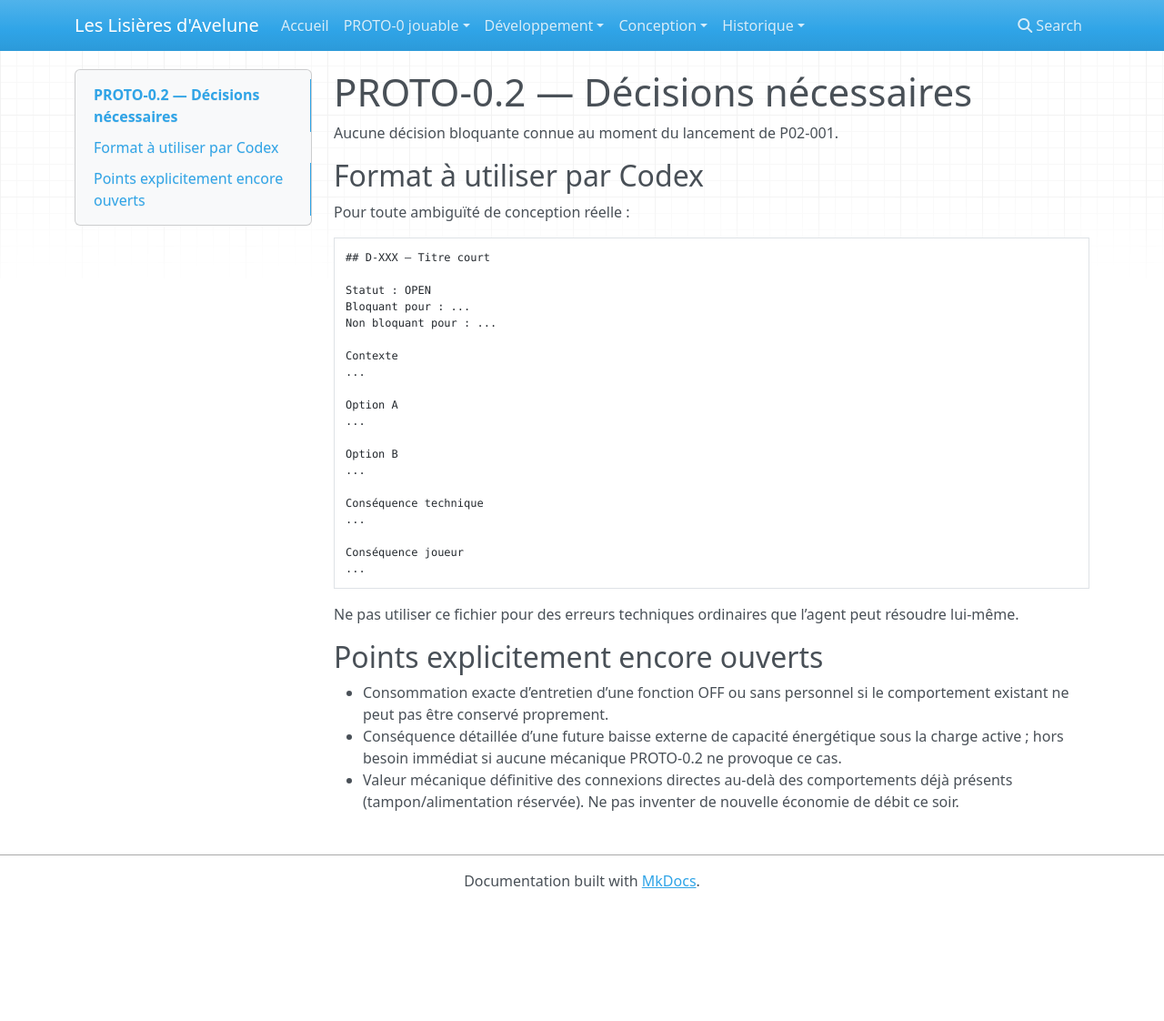
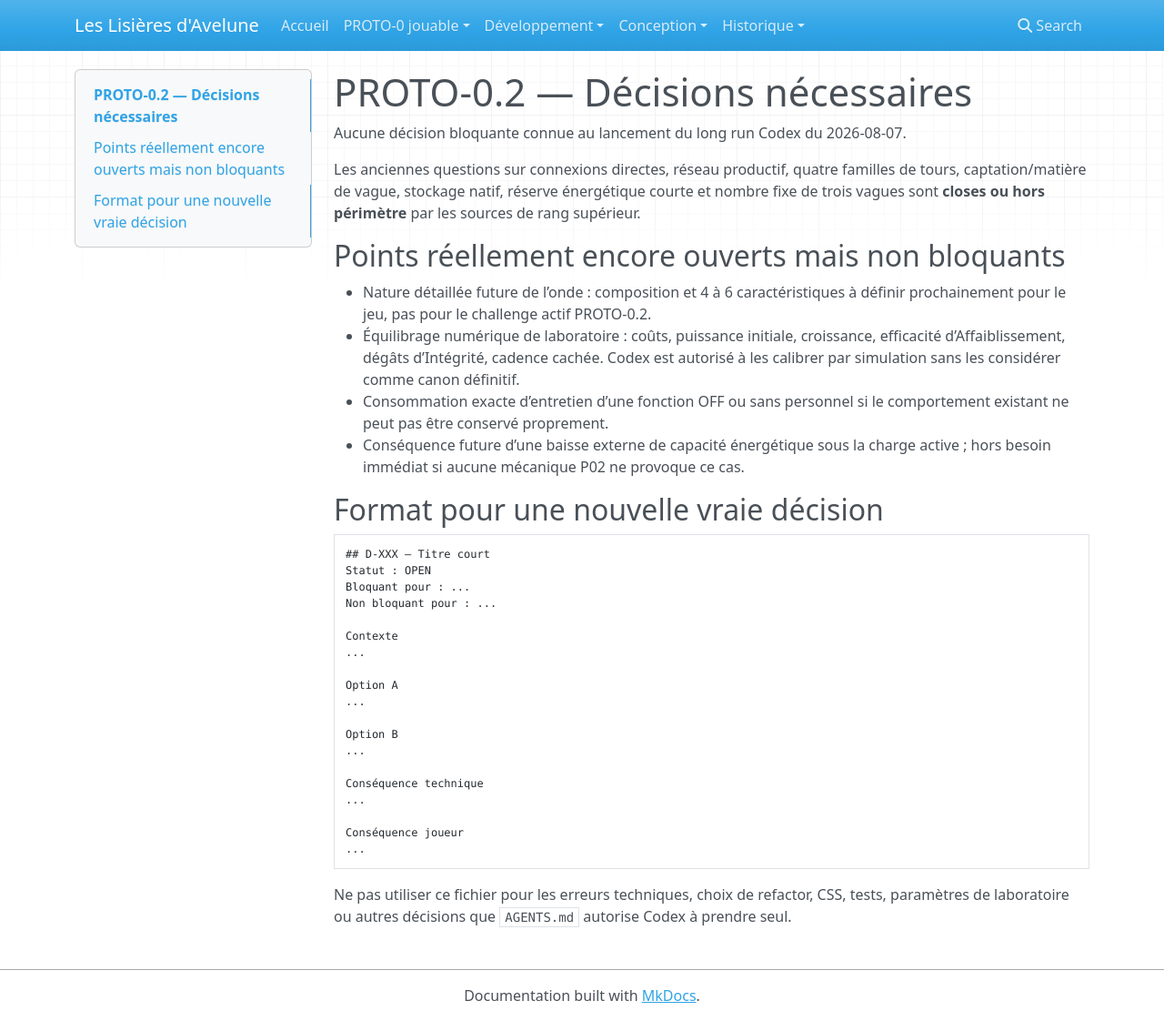
Before and after one commit to Abeliome-Officiel/les-lisieres-avelune, an MkDocs documentation site: the page built from docs/development/proto0.2/DECISIONS_NEEDED.md, in a window 1280 px wide and 1122 px high. Shown: the whole window at 91% size. Built offline with MkDocs 1.6.1, drawn with Linux system fonts in a browser that asks for light colours; nearby versions of some CDN libraries.

Commit message:
PROTO-0.2: nettoyer les décisions obsolètes

````diff
--- a/docs/development/proto0.2/DECISIONS_NEEDED.md
+++ b/docs/development/proto0.2/DECISIONS_NEEDED.md
@@ -1,14 +1,20 @@
 # PROTO-0.2 — Décisions nécessaires
 
-Aucune décision bloquante connue au moment du lancement de P02-001.
+Aucune décision bloquante connue au lancement du long run Codex du 2026-08-07.
 
-## Format à utiliser par Codex
+Les anciennes questions sur connexions directes, réseau productif, quatre familles de tours, captation/matière de vague, stockage natif, réserve énergétique courte et nombre fixe de trois vagues sont **closes ou hors périmètre** par les sources de rang supérieur.
 
-Pour toute ambiguïté de conception réelle :
+## Points réellement encore ouverts mais non bloquants
+
+- Nature détaillée future de l’onde : composition et 4 à 6 caractéristiques à définir prochainement pour le jeu, pas pour le challenge actif PROTO-0.2.
+- Équilibrage numérique de laboratoire : coûts, puissance initiale, croissance, efficacité d’Affaiblissement, dégâts d’Intégrité, cadence cachée. Codex est autorisé à les calibrer par simulation sans les considérer comme canon définitif.
+- Consommation exacte d’entretien d’une fonction OFF ou sans personnel si le comportement existant ne peut pas être conservé proprement.
+- Conséquence future d’une baisse externe de capacité énergétique sous la charge active ; hors besoin immédiat si aucune mécanique P02 ne provoque ce cas.
+
+## Format pour une nouvelle vraie décision
 
 ```text
 ## D-XXX — Titre court
-
 Statut : OPEN
 Bloquant pour : ...
 Non bloquant pour : ...
@@ -29,10 +35,4 @@ Conséquence joueur
 ...
 ```
 
-Ne pas utiliser ce fichier pour des erreurs techniques ordinaires que l’agent peut résoudre lui-même.
-
-## Points explicitement encore ouverts
-
-- Consommation exacte d’entretien d’une fonction OFF ou sans personnel si le comportement existant ne peut pas être conservé proprement.
-- Conséquence détaillée d’une future baisse externe de capacité énergétique sous la charge active ; hors besoin immédiat si aucune mécanique PROTO-0.2 ne provoque ce cas.
-- Valeur mécanique définitive des connexions directes au-delà des comportements déjà présents (tampon/alimentation réservée). Ne pas inventer de nouvelle économie de débit ce soir.
+Ne pas utiliser ce fichier pour les erreurs techniques, choix de refactor, CSS, tests, paramètres de laboratoire ou autres décisions que `AGENTS.md` autorise Codex à prendre seul.
````
